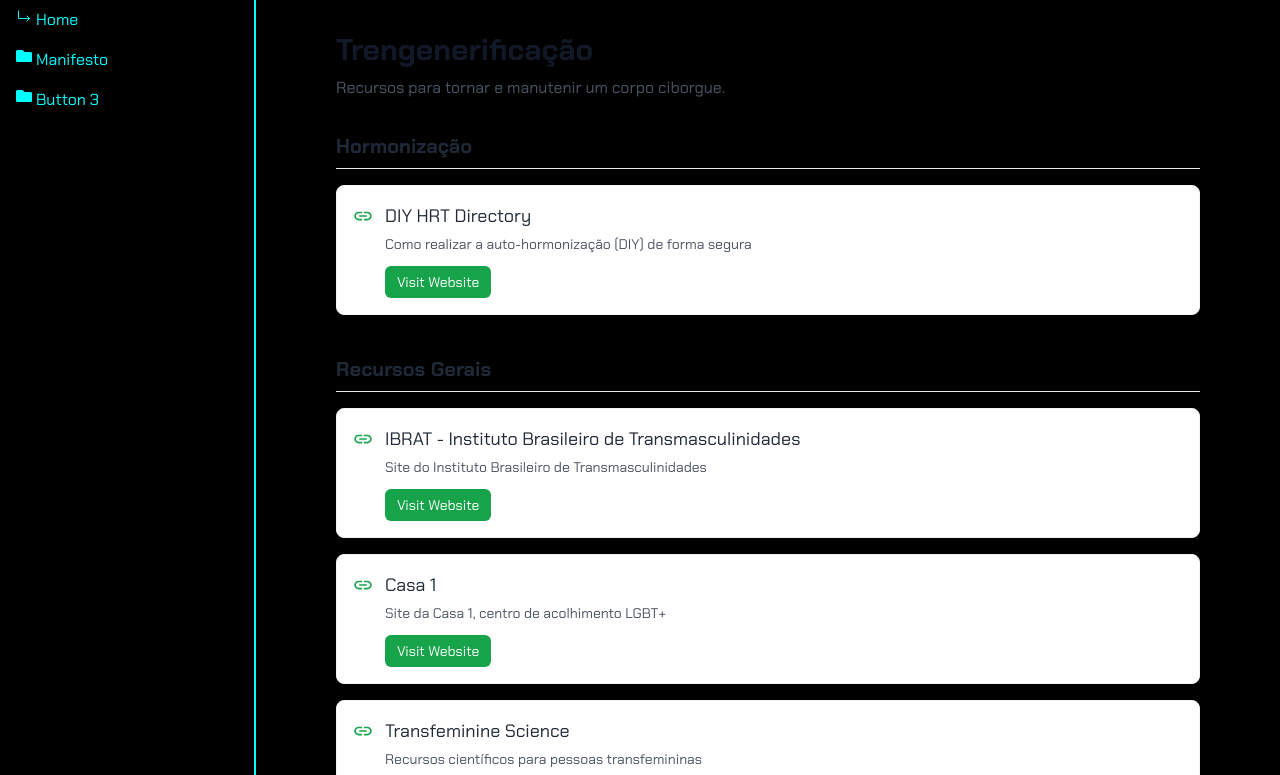
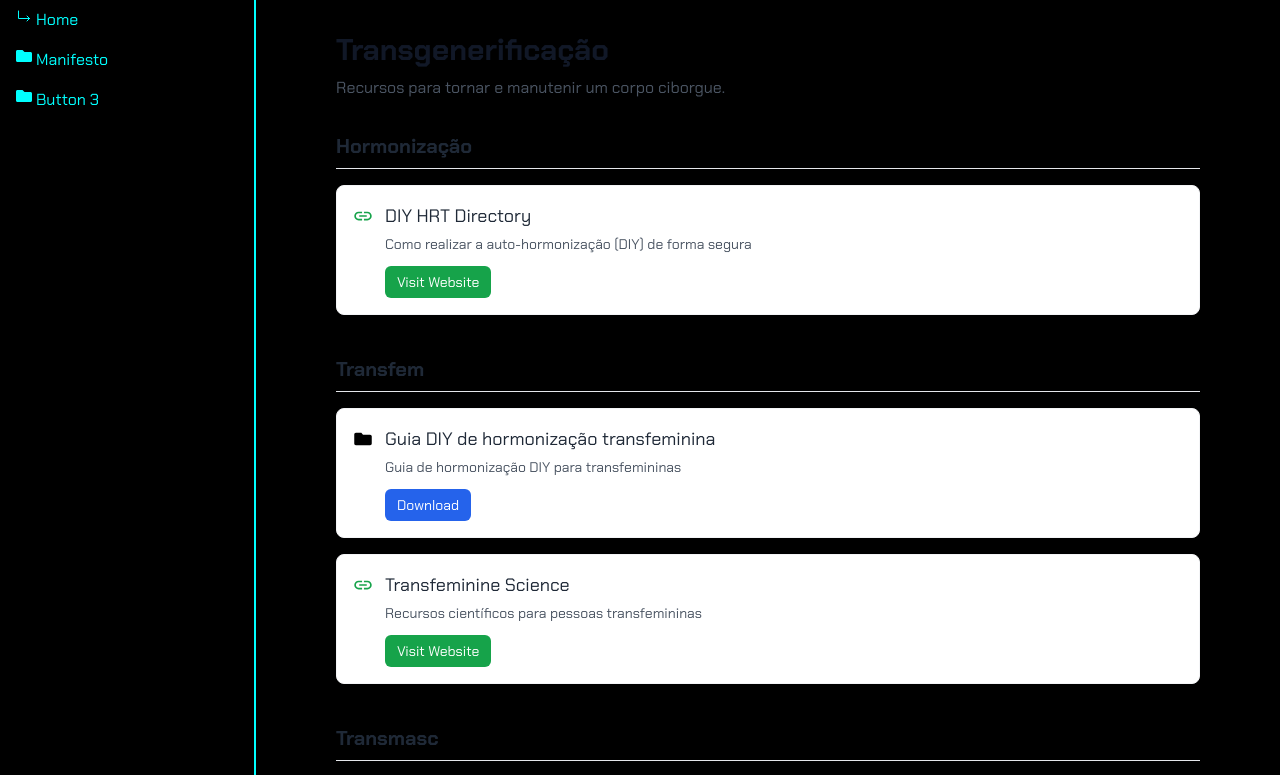
Before and after one commit to Coletivo-Anarquista-Trans/site, a Next.js app: page /recursos in a window 1280 px wide. Shown: the top 775 px of the page. Built offline with nearby package versions, Linux system fonts and the light colour scheme.

Commit message:
feat: adjusting resources page and data

```diff
--- a/src/app/recursos/page.tsx
+++ b/src/app/recursos/page.tsx
@@ -1,24 +1,13 @@
-import { resources } from '@/data/resources';
+import { resourcesByCategory } from '@/data/resources';
 import CyberCategorySection from '@/components/organism/CyberCategorySection';
 
-export default function Recursos() {
-    const categories = resources.reduce((acc, resource) => {
-        const category = resource.category || 'Outros';
-
-        if (!acc[category]) {
-            acc[category] = [];
-        }
-
-        acc[category].push(resource);
-        return acc;
-    }, {} as Record<string, typeof resources>);
-
-    const sortedCategories = Object.keys(categories).sort();
+export default function Resources() {
+    const sortedCategories = Object.keys(resourcesByCategory).sort();
 
     return (
-        <div className="container mx-auto px-4 py-8 max-w-4xl">
+        <div className="container mx-auto px-4 py-8 max-w-4xl textaccent1">
             <div className="mb-8">
-                <h1 className="text-3xl font-bold text-gray-900 mb-2">Trengenerificação</h1>
+                <h1 className="text-3xl font-bold text-gray-900 mb-2">Transgenerificação</h1>
                 <p className="text-gray-600">
                     Recursos para tornar e manutenir um corpo ciborgue.
                 </p>
@@ -28,7 +17,7 @@
                 <CyberCategorySection
                     key={category}
                     title={category}
-                    resources={categories[category]}
+                    resources={resourcesByCategory[category]}
                 />
             ))}
         </div>
--- a/src/data/resources.ts
+++ b/src/data/resources.ts
@@ -1,23 +1,26 @@
 import { Resource } from '../types/resources';
 
 // Dados da página de resources
-export const resources: Resource[] = [
+export const resourcesByCategory: Record<string, Resource[]> = {
+  Hormonização: [
     {
       id: '1',
+      title: 'DIY HRT Directory',
+      type: 'link',
+      url: 'https://diyhrt.wiki/index',
+      description: 'Como realizar a auto-hormonização (DIY) de forma segura',
+      category: 'Hormonização',
+      dateAdded: '2025-03-28',
+    },
+  ],
+  Transmasc: [
+    {
+      id: '2',
       title: 'Introdução a hormonização transmasculina',
       type: 'file',
       url: '/trans-resources/intro_a_th_transmasc.pdf',
       description: 'Guia introdutório a hormonização para transmasculinos',
       category: 'Transmasc',
-    dateAdded: '2025-03-28',
-  },
-  {
-    id: '2',
-    title: 'Guia DIY de hormonização transfeminina',
-    type: 'file',
-    url: '/trans-resources/transfem_th_diy.pdf',
-    description: 'Guia de hormonização DIY para transfemininas',
-    category: 'Transfem',
       dateAdded: '2025-03-28',
     },
     {
@@ -29,40 +32,45 @@
       category: 'Transmasc',
       dateAdded: '2025-03-28',
     },
+  ],
+  Transfem: [
     {
       id: '4',
-    title: 'DIY HRT Directory',
-    type: 'link',
-    url: 'https://diyhrt.wiki/index',
-    description: 'Como realizar a auto-hormonização (DIY) de forma segura',
-    category: 'Hormonização',
+      title: 'Guia DIY de hormonização transfeminina',
+      type: 'file',
+      url: '/trans-resources/transfem_th_diy.pdf',
+      description: 'Guia de hormonização DIY para transfemininas',
+      category: 'Transfem',
       dateAdded: '2025-03-28',
     },
     {
       id: '5',
-    title: 'IBRAT - Instituto Brasileiro de Transmasculinidades',
-    type: 'link',
-    url: 'https://www.ibratsp.com/',
-    description: 'Site do Instituto Brasileiro de Transmasculinidades',
-    category: 'Recursos Gerais',
-    dateAdded: '2025-03-28',
-  },
-  {
-    id: '6',
-    title: 'Casa 1',
-    type: 'link',
-    url: 'https://www.casaum.org/',
-    description: 'Site da Casa 1, centro de acolhimento LGBT+',
-    category: 'Recursos Gerais',
-    dateAdded: '2025-03-28',
-  },
-  {
-    id: '7',
       title: 'Transfeminine Science',
       type: 'link',
       url: 'https://transfemscience.org/',
       description: 'Recursos científicos para pessoas transfemininas',
       category: 'Recursos Gerais',
       dateAdded: '2025-03-28',
-  }
-];
+    },
+  ],
+  // Instituições: [
+  //   {
+  //     id: '6',
+  //     title: 'IBRAT - Instituto Brasileiro de Transmasculinidades',
+  //     type: 'link',
+  //     url: 'https://www.ibratsp.com/',
+  //     description: 'Site do Instituto Brasileiro de Transmasculinidades',
+  //     category: 'Recursos Gerais',
+  //     dateAdded: '2025-03-28',
+  //   },
+  //   {
+  //     id: '7',
+  //     title: 'Casa 1',
+  //     type: 'link',
+  //     url: 'https://www.casaum.org/',
+  //     description: 'Site da Casa 1, centro de acolhimento LGBT+',
+  //     category: 'Recursos Gerais',
+  //     dateAdded: '2025-03-28',
+  //   }
+  // ],
+};
```
Lines whose indentation alone changed are shown as unchanged.
